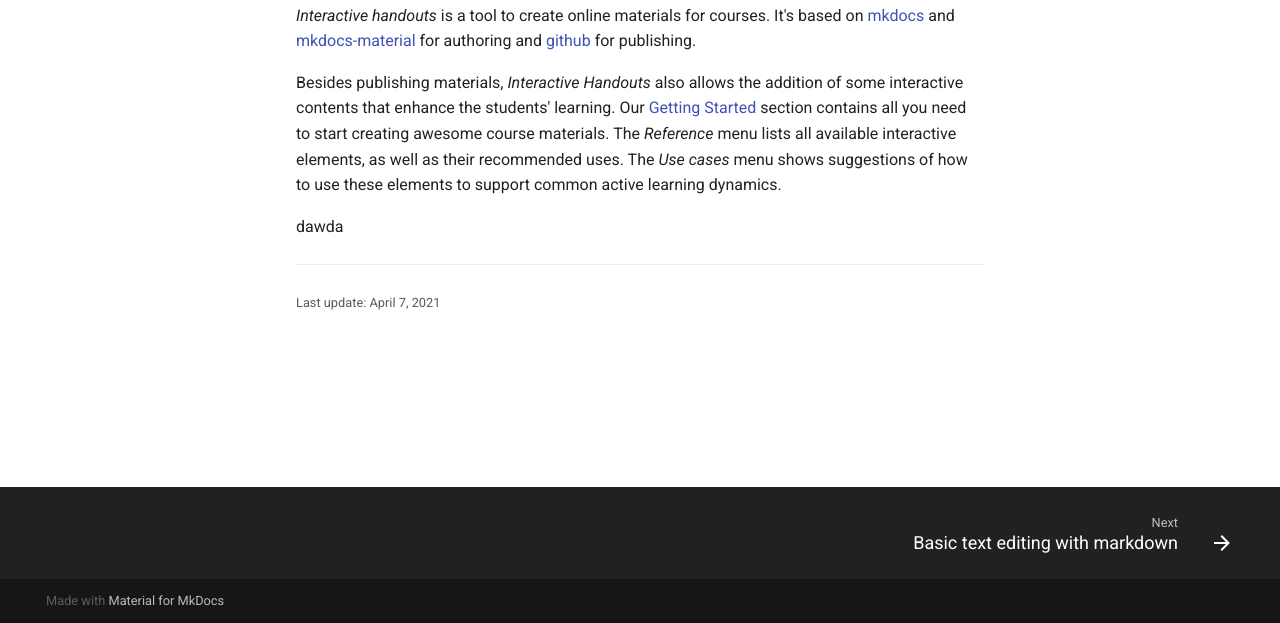
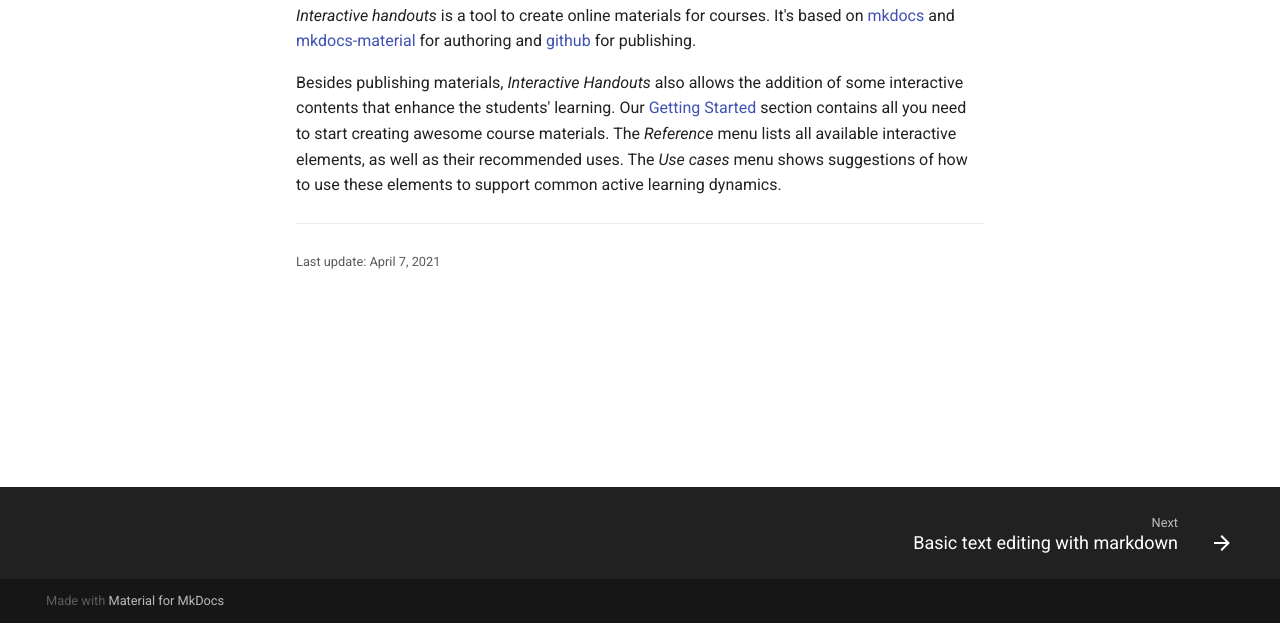
Before and after one commit to rafaelcorsi/active-handout-teste, a plain HTML site: page docs/index.html in a window 1280 px wide. Shown: the part 177-800 px from the top of the page. Drawn offline with Linux system fonts and the light colour scheme; no server answers; a script that the page names is missing.

Commit message:
tentando 3

```diff
--- a/docs/index.html
+++ b/docs/index.html
@@ -323,7 +323,6 @@
                 <h1 id="welcome-to-interactive-handout">Welcome to Interactive Handout</h1>
 <p><em>Interactive handouts</em> is a tool to create online materials for courses. It's based on <a href="https://mkdocs.org">mkdocs</a> and <a href="https://squidfunk.github.io/mkdocs-material/">mkdocs-material</a> for authoring and <a href="https://github.com">github</a> for publishing. </p>
 <p>Besides publishing materials, <em>Interactive Handouts</em> also allows the  addition of some interactive contents that enhance the students' learning. Our <a href="getting-started/">Getting Started</a> section contains all you need to start creating awesome course materials. The <em>Reference</em> menu lists all available interactive elements, as well as their recommended uses. The <em>Use cases</em> menu shows suggestions of how to use these elements to support common active learning dynamics.</p>
-<p>dawda</p>
 
 
 
```
Also changed, not shown: 1 other file.
